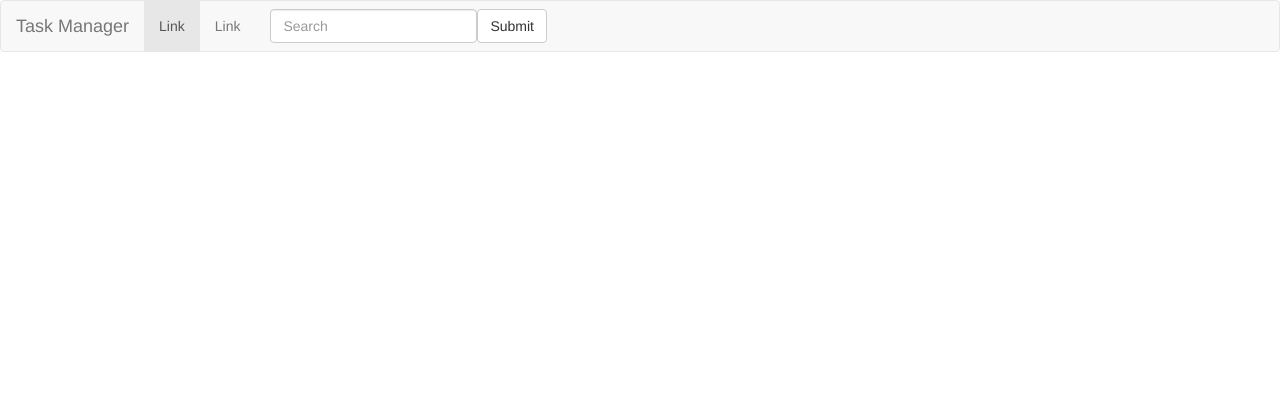
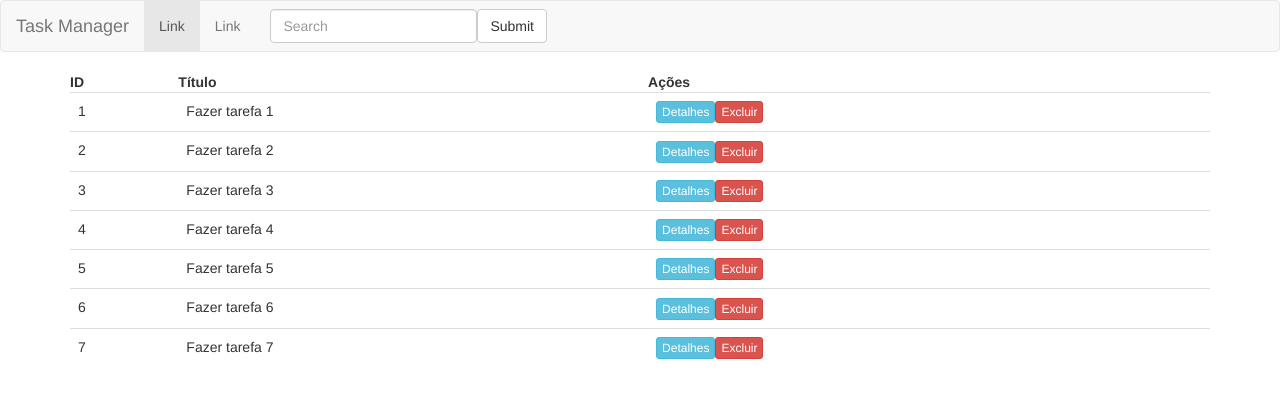
Before and after one commit to luisceron/taskmanager-frontend, an Angular app: page / in a window 1280 px wide. Shown: the top 398 px of the page. Built offline with nearby package versions, Linux system fonts and the light colour scheme.

Commit message:
Adding tasks component

```diff
--- a/src/app/app.component.html
+++ b/src/app/app.component.html
@@ -1 +1,5 @@
 <navbar></navbar>
+
+<div class="container">
+  <tasks></tasks>
+</div>
--- a/src/app/app.module.ts
+++ b/src/app/app.module.ts
@@ -3,11 +3,13 @@ import { NgModule } from '@angular/core';
 
 import { AppComponent } from './app.component';
 import { NavbarComponent } from './navbar/navbar.component';
+import { TasksComponent } from './tasks/tasks.component';
 
 @NgModule({
   declarations: [
     AppComponent,
-    NavbarComponent
+    NavbarComponent,
+    TasksComponent
   ],
   imports: [
     BrowserModule
--- /dev/null
+++ b/src/app/tasks/tasks.component.html
@@ -0,0 +1,18 @@
+<table class="table">
+  <thead>
+    <th>ID</th>
+    <th>Título</th>
+    <th>Ações</th>
+  </thead>
+
+  <tbody>
+    <tr *ngFor="let task of tasks">
+      <td>{{ task.id }}</td>
+      <td>{{ task.title }}</td>
+      <td>
+        <button class="btn btn-xs btn-info">Detalhes</button>
+        <button class="btn btn-xs btn-danger">Excluir</button>
+      </td>
+    </tr>
+  </tbody>
+</table>
--- /dev/null
+++ b/src/app/tasks/tasks.component.ts
@@ -0,0 +1,27 @@
+import { Component, OnInit } from '@angular/core';
+
+const TASKS: Array<any> = [
+  { id: 1, title: 'Fazer tarefa 1' },
+  { id: 2, title: 'Fazer tarefa 2' },
+  { id: 3, title: 'Fazer tarefa 3' },
+  { id: 4, title: 'Fazer tarefa 4' },
+  { id: 5, title: 'Fazer tarefa 5' },
+  { id: 6, title: 'Fazer tarefa 6' },
+  { id: 7, title: 'Fazer tarefa 7' }
+];
+
+@Component({
+  selector: 'tasks',
+  templateUrl: './tasks.component.html'
+})
+
+export class TasksComponent implements OnInit {
+  public tasks;
+
+  public constructor() {
+  }
+
+  public ngOnInit() {
+    this.tasks = TASKS;
+  }
+}
```
Also changed, not shown: 1 other file (tests, documents, lock files or other folders).
